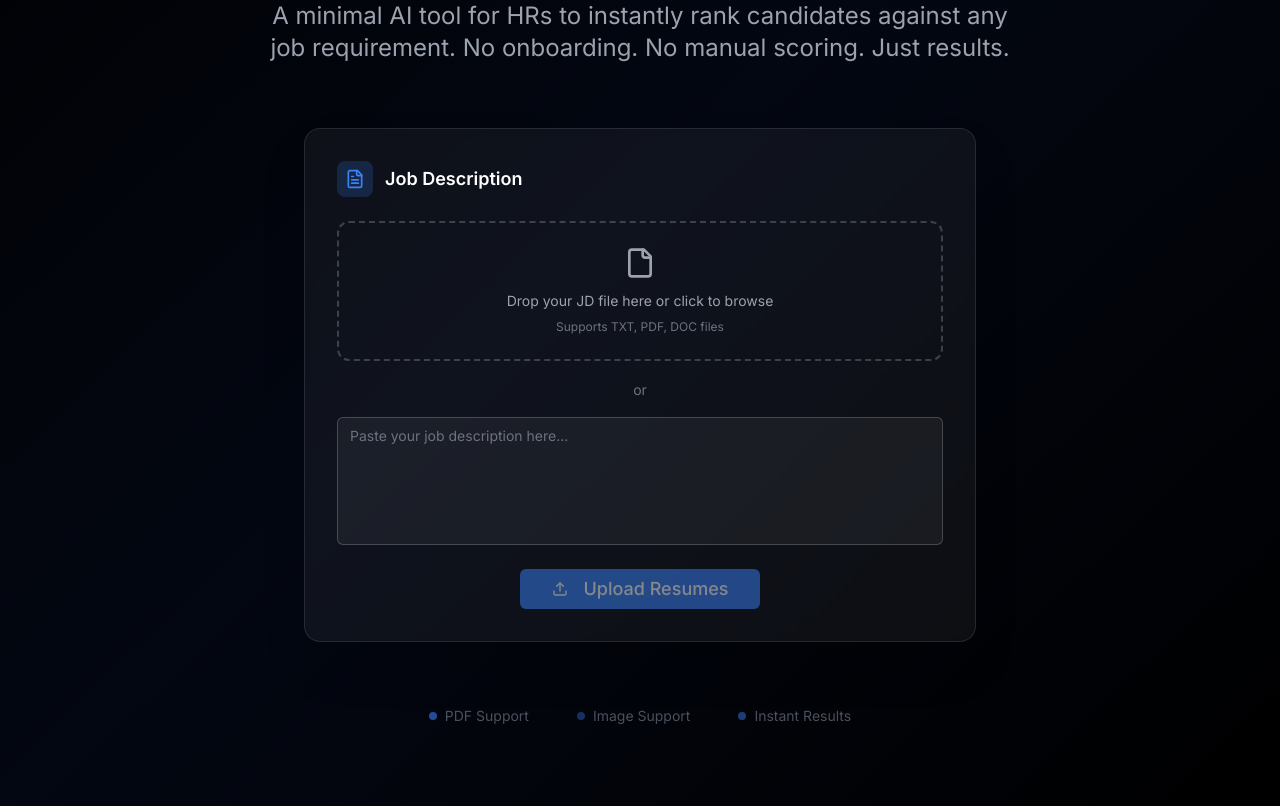
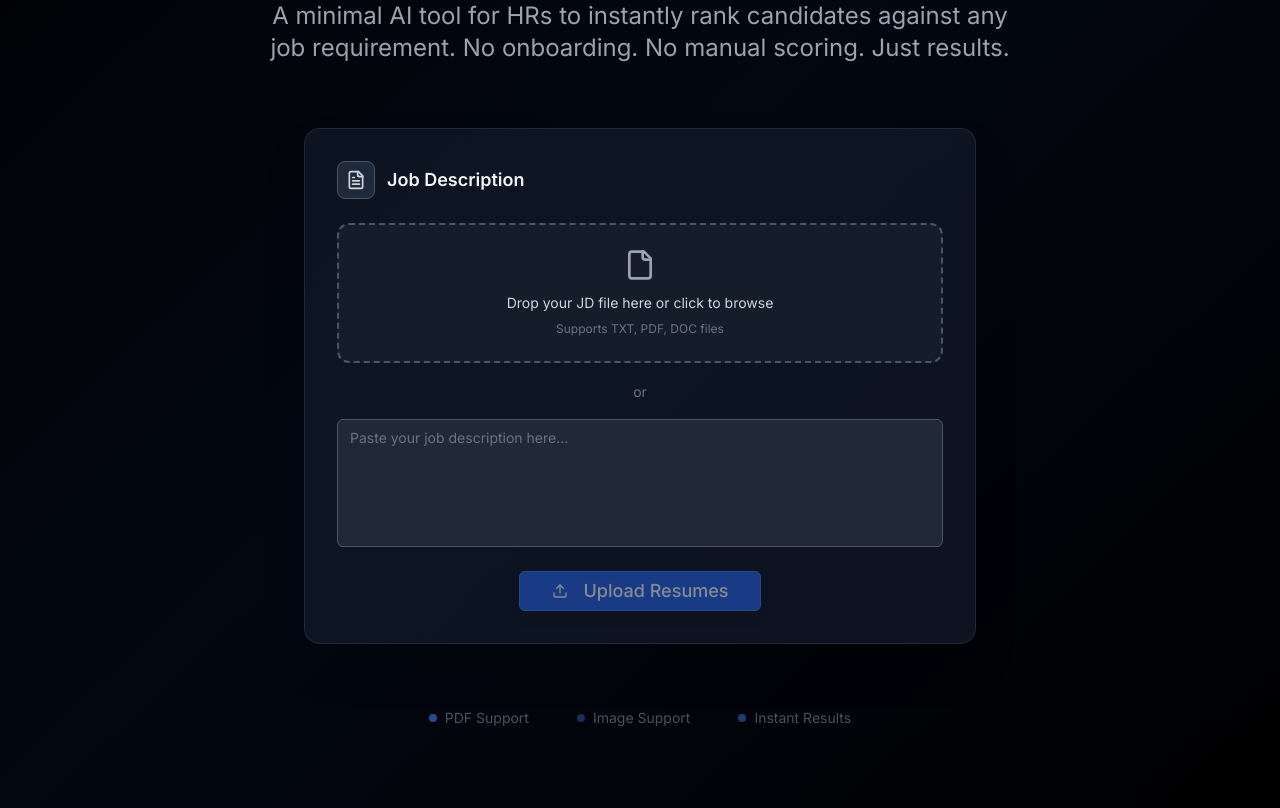
Before and after one commit to surya758/JDMatchr, a React (Vite) app: page / in a window 1280 px wide. Shown: the part 400-1208 px from the top of the page. Built offline with nearby package versions, Linux system fonts and the light colour scheme.

Commit message:
Refactor: Improve central panel styling
Adjusted the color scheme of the central panel to enhance professionalism.

```diff
--- a/src/components/HeroSection.tsx
+++ b/src/components/HeroSection.tsx
@@ -73,19 +73,19 @@ const HeroSection = () => {
           <div className="relative">
             {step === 'jd' && (
               <div className="animate-fade-in">
-                <div className="bg-white/5 backdrop-blur-sm rounded-2xl p-8 border border-white/10 shadow-2xl">
+                <div className="bg-gray-900/80 backdrop-blur-sm rounded-2xl p-8 border border-gray-700/50 shadow-2xl">
                   <div className="flex items-center space-x-3 mb-6">
-                    <div className="p-2 bg-primary/20 rounded-lg">
-                      <FileText className="w-5 h-5 text-primary" />
+                    <div className="p-2 bg-slate-800 rounded-lg border border-gray-600">
+                      <FileText className="w-5 h-5 text-gray-300" />
                     </div>
-                    <h3 className="font-aoenik text-lg font-semibold">Job Description</h3>
+                    <h3 className="font-aoenik text-lg font-semibold text-gray-100">Job Description</h3>
                   </div>
 
                   <div
                     className={`border-2 border-dashed rounded-xl p-6 mb-4 text-center transition-all duration-300 ${
                       isDragging
-                        ? 'border-primary bg-primary/10'
-                        : 'border-white/20 hover:border-white/30'
+                        ? 'border-blue-500 bg-blue-500/10'
+                        : 'border-gray-600 hover:border-gray-500 bg-gray-800/50'
                     }`}
                     onDragOver={handleDragOver}
                     onDragLeave={handleDragLeave}
@@ -93,9 +93,9 @@ const HeroSection = () => {
                     onClick={() => fileInputRef.current?.click()}
                   >
                     <File className={`w-8 h-8 mx-auto mb-3 transition-colors duration-300 ${
-                      isDragging ? 'text-primary' : 'text-gray-400'
+                      isDragging ? 'text-blue-500' : 'text-gray-400'
                     }`} />
-                    <p className="font-aoenik text-sm text-gray-400 mb-2">
+                    <p className="font-aoenik text-sm text-gray-300 mb-2">
                       Drop your JD file here or click to browse
                     </p>
                     <p className="font-aoenik text-xs text-gray-500">
@@ -118,14 +118,14 @@ const HeroSection = () => {
                     placeholder="Paste your job description here..."
                     value={jobDescription}
                     onChange={(e) => setJobDescription(e.target.value)}
-                    className="min-h-32 bg-white/5 border-white/20 text-white placeholder:text-gray-500 font-aoenik resize-none focus:border-primary/50 transition-colors duration-200"
+                    className="min-h-32 bg-gray-800 border-gray-600 text-gray-100 placeholder:text-gray-500 font-aoenik resize-none focus:border-blue-500/50 focus:ring-blue-500/20 transition-colors duration-200"
                   />
 
                   <div className="mt-6 flex justify-center">
                     <Button
                       onClick={handleUploadResumes}
                       disabled={!jobDescription.trim()}
-                      className="font-aoenik bg-primary hover:bg-blue-600 px-8 py-3 text-lg transition-all duration-200 hover:scale-105 disabled:opacity-50 disabled:hover:scale-100"
+                      className="font-aoenik bg-blue-600 hover:bg-blue-700 border border-blue-500 px-8 py-3 text-lg transition-all duration-200 hover:scale-105 disabled:opacity-50 disabled:hover:scale-100 shadow-lg"
                     >
                       <Upload className="w-5 h-5 mr-2" />
                       Upload Resumes
--- a/src/components/ResumeUpload.tsx
+++ b/src/components/ResumeUpload.tsx
@@ -42,9 +42,9 @@ const ResumeUpload = ({ onBack, jobDescription }: ResumeUploadProps) => {
 
   const getFileIcon = (file: File) => {
     if (file.type.includes('image')) {
-      return <Image className="w-4 h-4" />;
+      return <Image className="w-4 h-4 text-gray-400" />;
     }
-    return <FileText className="w-4 h-4" />;
+    return <FileText className="w-4 h-4 text-gray-400" />;
   };
 
   const handleRankResumes = () => {
@@ -53,14 +53,14 @@ const ResumeUpload = ({ onBack, jobDescription }: ResumeUploadProps) => {
   };
 
   return (
-    <div className="bg-white/5 backdrop-blur-sm rounded-2xl p-8 border border-white/10 shadow-2xl">
+    <div className="bg-gray-900/80 backdrop-blur-sm rounded-2xl p-8 border border-gray-700/50 shadow-2xl">
       <div className="flex items-center justify-between mb-6">
         <div className="flex items-center space-x-3">
-          <div className="p-2 bg-primary/20 rounded-lg">
-            <Upload className="w-5 h-5 text-primary" />
+          <div className="p-2 bg-slate-800 rounded-lg border border-gray-600">
+            <Upload className="w-5 h-5 text-gray-300" />
           </div>
-          <h3 className="font-aoenik text-lg font-semibold">Upload Resumes</h3>
-          <span className="bg-primary/20 text-primary px-2 py-1 rounded-full text-xs font-medium">
+          <h3 className="font-aoenik text-lg font-semibold text-gray-100">Upload Resumes</h3>
+          <span className="bg-slate-800 text-blue-400 px-3 py-1 rounded-full text-xs font-medium border border-gray-600">
             {files.length}/10
           </span>
         </div>
@@ -68,7 +68,7 @@ const ResumeUpload = ({ onBack, jobDescription }: ResumeUploadProps) => {
           variant="ghost"
           size="sm"
           onClick={onBack}
-          className="text-gray-400 hover:text-white hover:bg-white/10 transition-colors duration-200"
+          className="text-gray-400 hover:text-gray-200 hover:bg-gray-800 border border-gray-700 transition-colors duration-200"
         >
           <ArrowLeft className="w-4 h-4 mr-1" />
           Back
@@ -78,8 +78,8 @@ const ResumeUpload = ({ onBack, jobDescription }: ResumeUploadProps) => {
       <div
         className={`border-2 border-dashed rounded-xl p-8 text-center transition-all duration-300 ${
           isDragging
-            ? 'border-primary bg-primary/10'
-            : 'border-white/20 hover:border-white/30'
+            ? 'border-blue-500 bg-blue-500/10'
+            : 'border-gray-600 hover:border-gray-500 bg-gray-800/50'
         }`}
         onDragOver={handleDragOver}
         onDragLeave={handleDragLeave}
@@ -87,9 +87,9 @@ const ResumeUpload = ({ onBack, jobDescription }: ResumeUploadProps) => {
         onClick={() => fileInputRef.current?.click()}
       >
         <Upload className={`w-12 h-12 mx-auto mb-4 transition-colors duration-300 ${
-          isDragging ? 'text-primary' : 'text-gray-400'
+          isDragging ? 'text-blue-500' : 'text-gray-400'
         }`} />
-        <p className="font-aoenik text-lg mb-2">
+        <p className="font-aoenik text-lg mb-2 text-gray-200">
           Drop your resumes here or click to browse
         </p>
         <p className="font-aoenik text-sm text-gray-500">
@@ -110,12 +110,12 @@ const ResumeUpload = ({ onBack, jobDescription }: ResumeUploadProps) => {
           {files.map((file, index) => (
             <div
               key={index}
-              className="flex items-center justify-between bg-white/5 rounded-lg p-3 border border-white/10 hover:bg-white/10 transition-colors duration-200"
+              className="flex items-center justify-between bg-gray-800 rounded-lg p-3 border border-gray-700 hover:bg-gray-750 transition-colors duration-200"
             >
               <div className="flex items-center space-x-3">
                 {getFileIcon(file)}
                 <div>
-                  <p className="font-aoenik text-sm font-medium truncate max-w-48">
+                  <p className="font-aoenik text-sm font-medium truncate max-w-48 text-gray-200">
                     {file.name}
                   </p>
                   <p className="font-aoenik text-xs text-gray-500">
@@ -127,7 +127,7 @@ const ResumeUpload = ({ onBack, jobDescription }: ResumeUploadProps) => {
                 variant="ghost"
                 size="sm"
                 onClick={() => removeFile(index)}
-                className="text-gray-400 hover:text-red-400 hover:bg-white/10 transition-colors duration-200"
+                className="text-gray-400 hover:text-red-400 hover:bg-gray-700 transition-colors duration-200"
               >
                 <X className="w-4 h-4" />
               </Button>
@@ -140,7 +140,7 @@ const ResumeUpload = ({ onBack, jobDescription }: ResumeUploadProps) => {
         <div className="mt-8 flex justify-center">
           <Button
             onClick={handleRankResumes}
-            className="font-aoenik bg-gradient-to-r from-primary to-blue-600 hover:from-blue-600 hover:to-primary px-8 py-3 text-lg transition-all duration-300 hover:scale-105 shadow-lg hover:shadow-xl"
+            className="font-aoenik bg-blue-600 hover:bg-blue-700 border border-blue-500 px-8 py-3 text-lg transition-all duration-300 hover:scale-105 shadow-lg"
           >
             <Zap className="w-5 h-5 mr-2" />
             Rank Them
```
